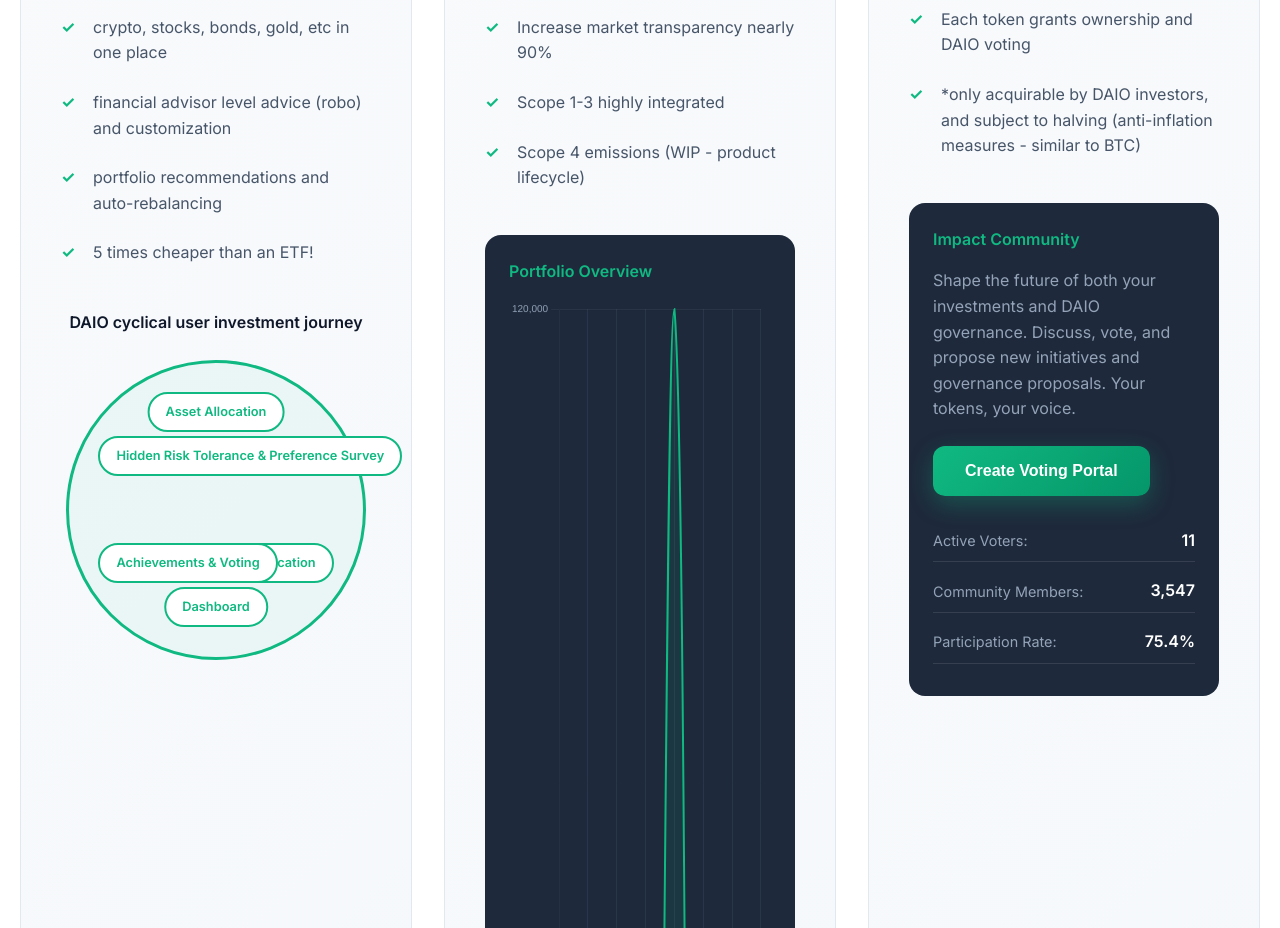
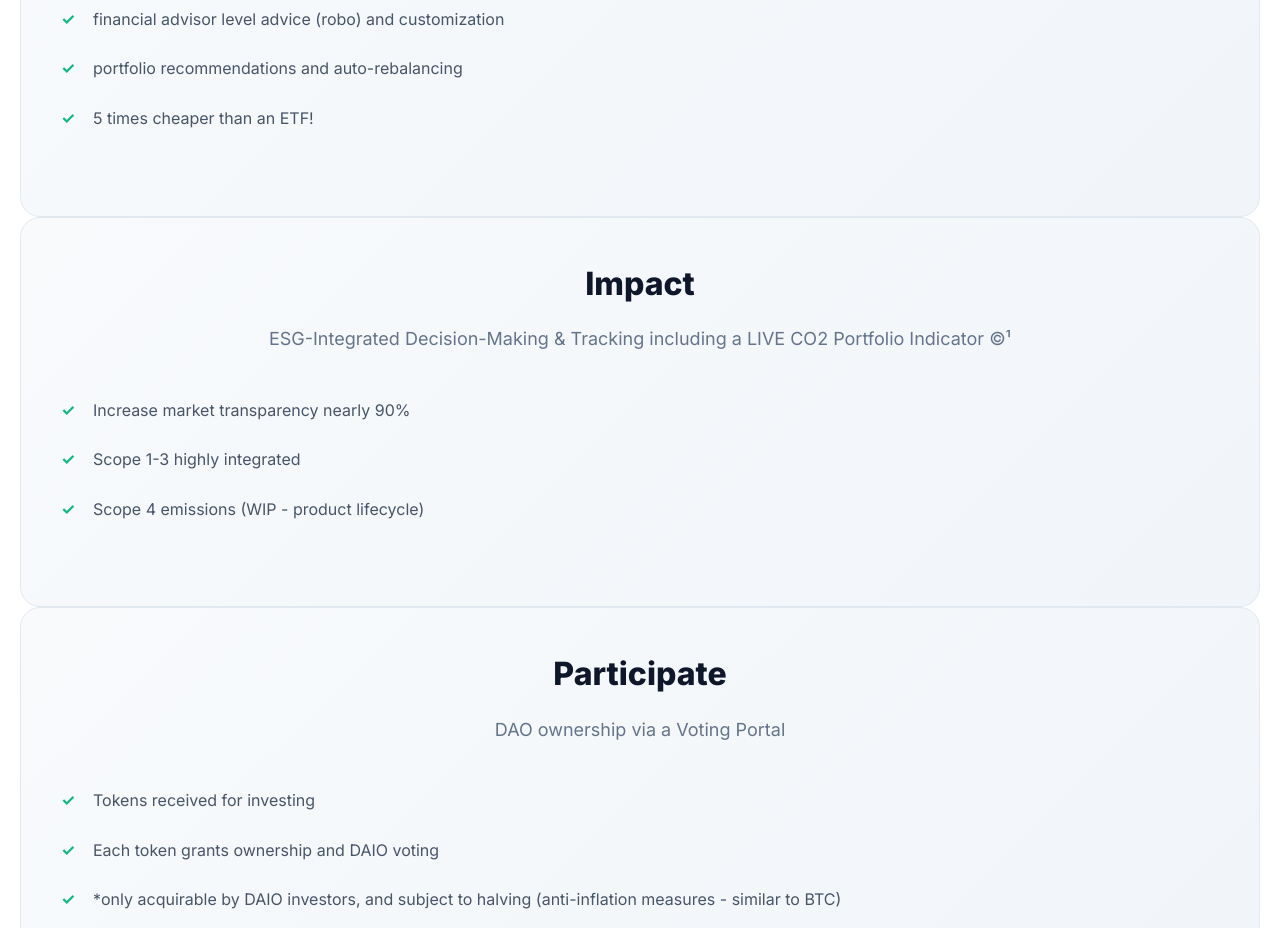
Before and after one commit to swaraj2021/Daio-landing-page, a plain HTML site: page index.html in a window 1280 px wide. Shown: the part 2809-3737 px from the top of the page. Drawn offline with nearby package versions, Linux system fonts and the light colour scheme.

Commit message:
remove some visuals

```diff
--- a/index.html
+++ b/index.html
@@ -187,20 +187,8 @@
                             <li>5 times cheaper than an ETF!</li>
                         </ul>
                     </div>
-                    <div class="pillar-visual">
-                        <div class="user-journey">
-                            <h4>DAIO cyclical user investment journey</h4>
-                            <div class="journey-circle">
-                                <div class="journey-step" data-step="1">Asset Allocation</div>
-                                <div class="journey-step" data-step="2">Recommended Portfolio</div>
-                                <div class="journey-step" data-step="3">Allocation</div>
-                                <div class="journey-step" data-step="4">Dashboard</div>
-                                <div class="journey-step" data-step="5">Achievements & Voting</div>
-                                <div class="journey-step" data-step="6">Hidden Risk Tolerance & Preference Survey</div>
-                            </div>
-                        </div>
-                    </div>
                 </div>
+            </div>
 
                 <div class="pillar impact">
                     <div class="pillar-header">
@@ -213,25 +201,6 @@
                             <li>Scope 1-3 highly integrated</li>
                             <li>Scope 4 emissions (WIP - product lifecycle)</li>
                         </ul>
-                    </div>
-                    <div class="pillar-visual">
-                        <div class="dashboard-preview">
-                            <div class="dashboard-card portfolio-overview">
-                                <h4>Portfolio Overview</h4>
-                                <canvas id="portfolioChart"></canvas>
-                                <div class="dashboard-metrics">
-                                    <div class="metric">
-                                        <span class="label">ESG Score:</span>
-                                        <span class="value">7.0</span>
-                                    </div>
-                                    <div class="metric">
-                                        <span class="label">Daily CO2 Impact:</span>
-                                        <span class="value">635.29 kg/day</span>
-                                        <span class="trend positive">50% lower than average</span>
-                                    </div>
-                                </div>
-                            </div>
-                        </div>
                     </div>
                 </div>
 
@@ -246,29 +215,6 @@
                             <li>Each token grants ownership and DAIO voting</li>
                             <li>*only acquirable by DAIO investors, and subject to halving (anti-inflation measures - similar to BTC)</li>
                         </ul>
-                    </div>
-                    <div class="pillar-visual">
-                        <div class="governance-portal">
-                            <h4>Impact Community</h4>
-                            <div class="portal-content">
-                                <p>Shape the future of both your investments and DAIO governance. Discuss, vote, and propose new initiatives and governance proposals. Your tokens, your voice.</p>
-                                <button class="btn btn-primary">Create Voting Portal</button>
-                                <div class="portal-metrics">
-                                    <div class="metric">
-                                        <span class="label">Active Voters:</span>
-                                        <span class="value">11</span>
-                                    </div>
-                                    <div class="metric">
-                                        <span class="label">Community Members:</span>
-                                        <span class="value">3,547</span>
-                                    </div>
-                                    <div class="metric">
-                                        <span class="label">Participation Rate:</span>
-                                        <span class="value">75.4%</span>
-                                    </div>
-                                </div>
-                            </div>
-                        </div>
                     </div>
                 </div>
             </div>
```
